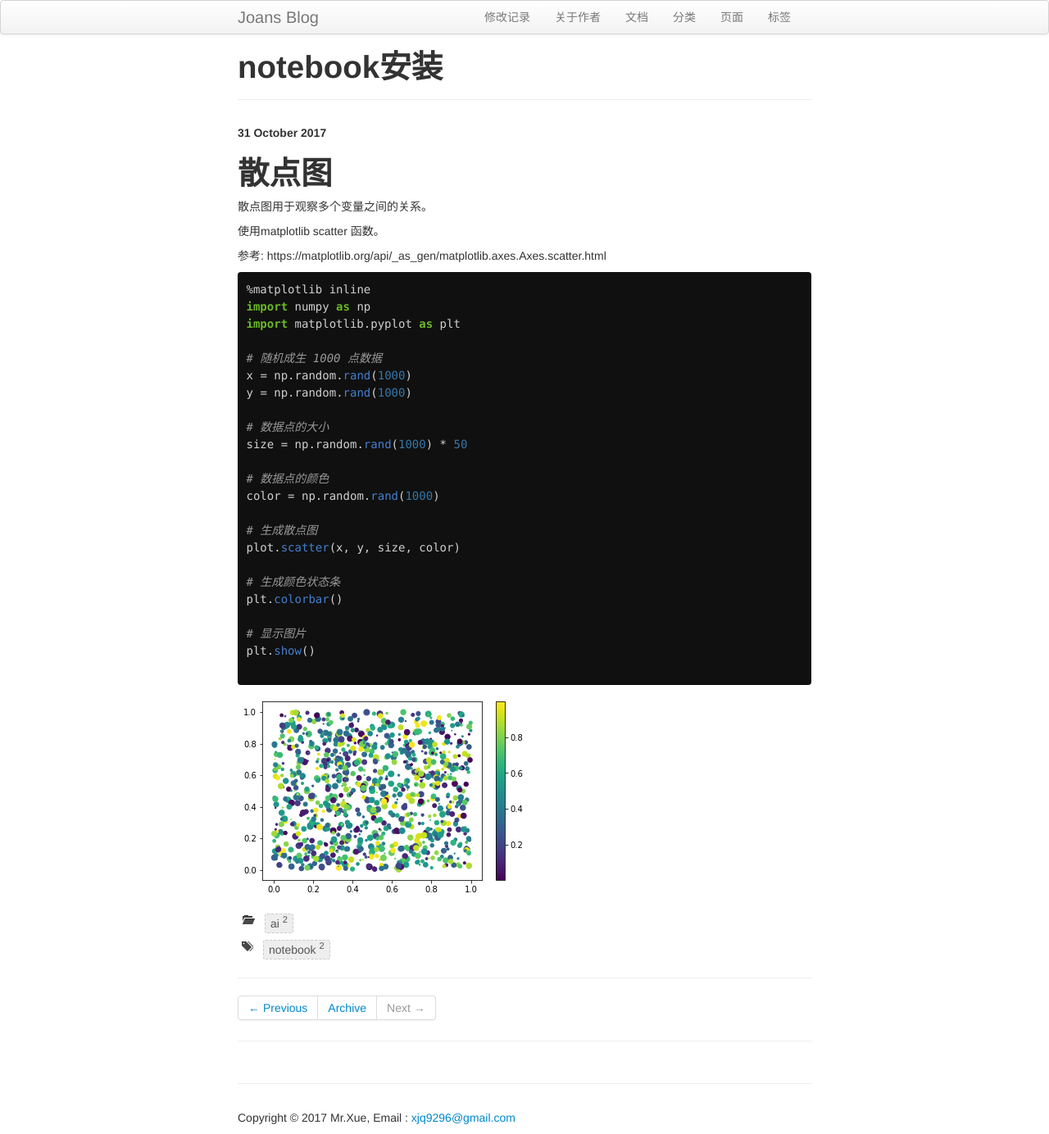
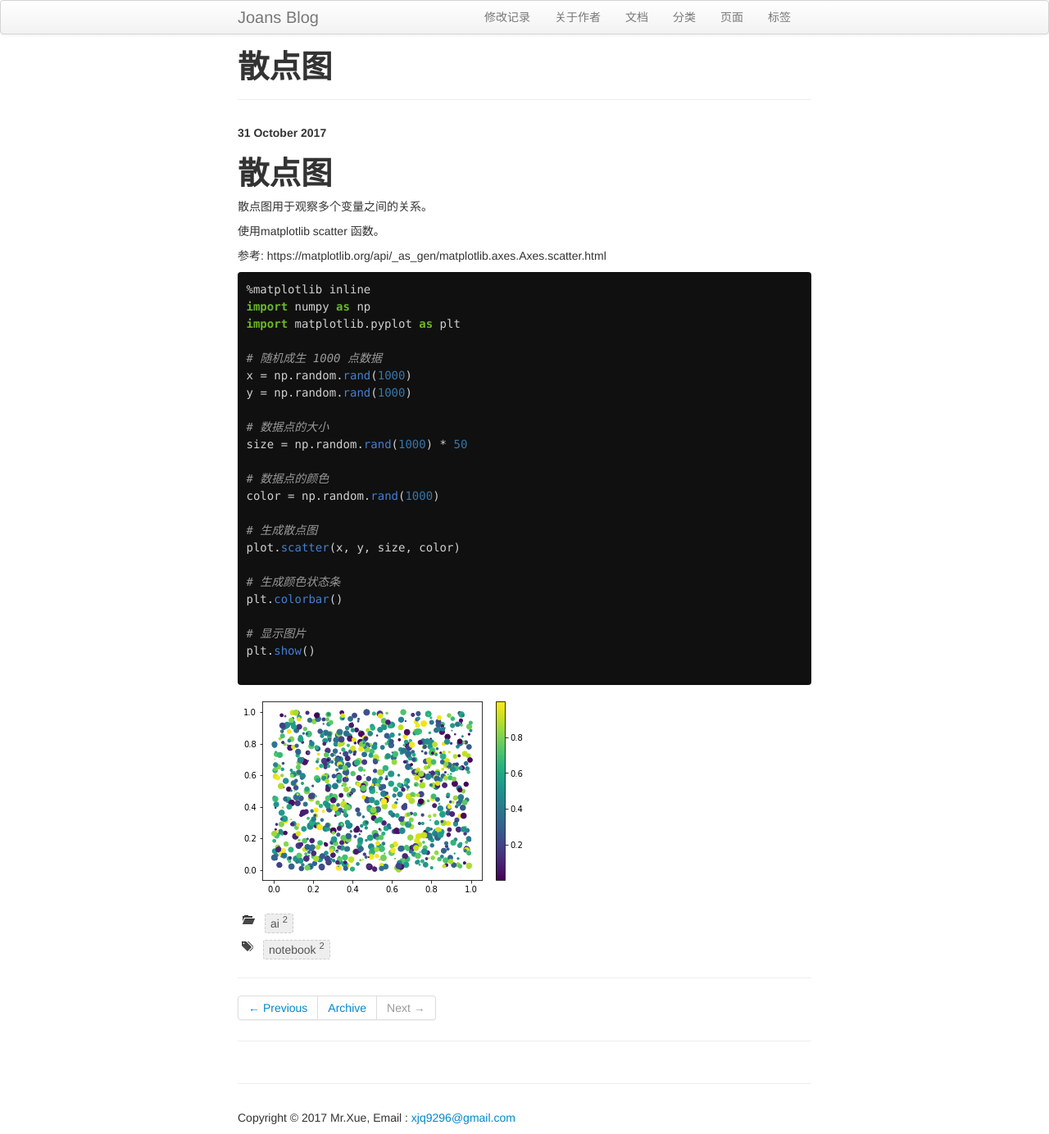
Before and after one commit to joans321/joans321.github.io, a Jekyll site: the page built from _posts/ai/2017-10-31-scatter.md, in a window 1280 px wide. Shown: the whole page at 82% size. Built offline with Jekyll 4.4.1, drawn with Linux system fonts in a browser that asks for light colours; Markdown is read by kramdown in place of the engine named in the settings; comment, search, counter and statistics services are not loaded.

Commit message:
update scatter title

```diff
--- a/_posts/ai/2017-10-31-scatter.md
+++ b/_posts/ai/2017-10-31-scatter.md
@@ -1,6 +1,6 @@
 ---
 layout: post
-title: notebook安装
+title: 散点图
 category: ai
 tags: notebook
 ---
```
Also changed, not shown: 1 other file.
